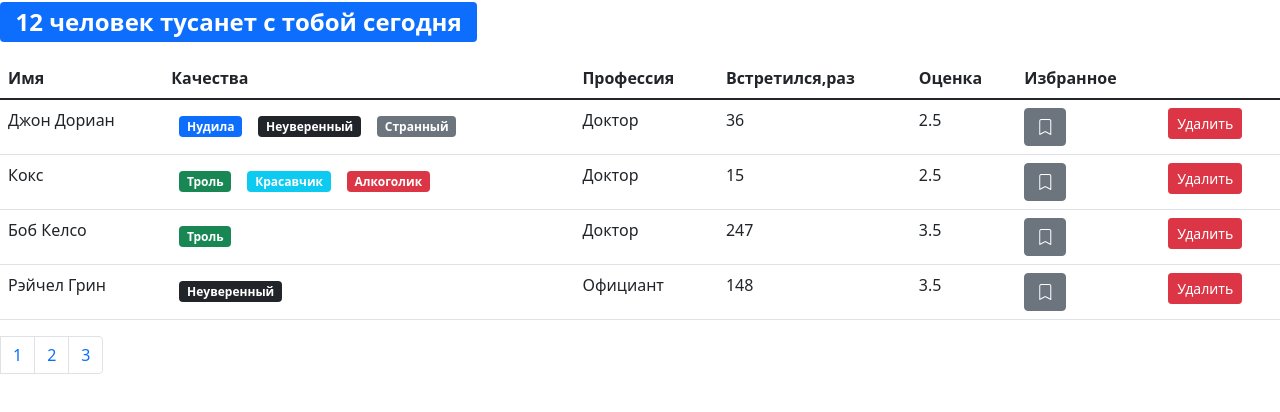
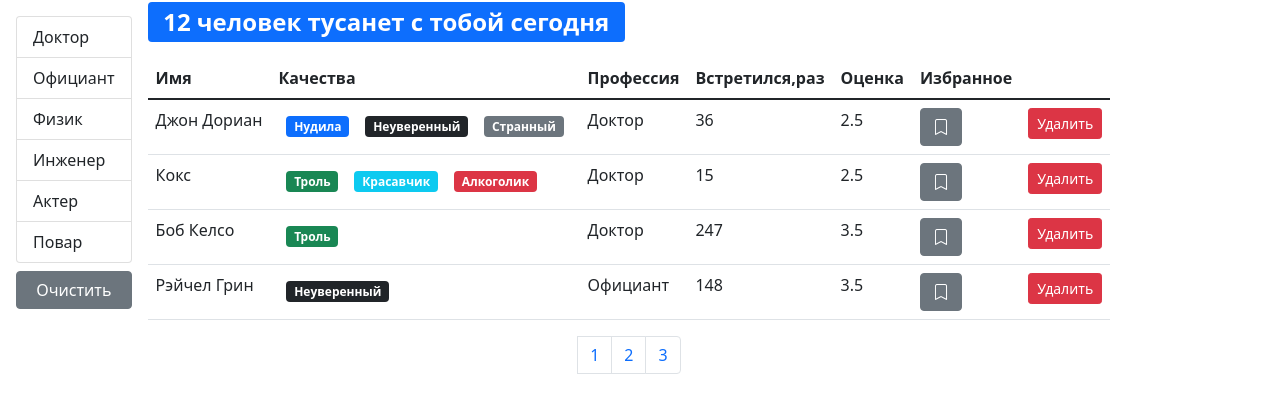
Before and after one commit to AlekseyGurev/fast-company, a React (Create React App) app: page / in a window 1280 px wide. Shown: the top 412 px of the page. Built offline with nearby package versions, Linux system fonts and the light colour scheme.

Commit message:
filtred#1

```diff
--- /dev/null
+++ b/src/API/fake.api/professions.api.js
@@ -0,0 +1,26 @@
+export const professionsObject = {
+    doctor: { _id: "67rdca3eeb7f6fgeed471818", name: "Доктор" },
+    waiter: { _id: "67rdca3eeb7f6fgeed471820", name: "Официант" },
+    physics: { _id: "67rdca3eeb7f6fgeed471814", name: "Физик" },
+    engineer: { _id: "67rdca3eeb7f6fgeed471822", name: "Инженер" },
+    actor: { _id: "67rdca3eeb7f6fgeed471824", name: "Актер" },
+    cook: { _id: "67rdca3eeb7f6fgeed471829", name: "Повар" }
+};
+export const professions = [
+    { _id: "67rdca3eeb7f6fgeed471818", name: "Доктор" },
+    { _id: "67rdca3eeb7f6fgeed471820", name: "Официант" },
+    { _id: "67rdca3eeb7f6fgeed471814", name: "Физик" },
+    { _id: "67rdca3eeb7f6fgeed471822", name: "Инженер" },
+    { _id: "67rdca3eeb7f6fgeed471824", name: "Актер" },
+    { _id: "67rdca3eeb7f6fgeed471829", name: "Повар" }
+];
+const fetchAll = () =>
+    new Promise((resolve) => {
+        window.setTimeout(function() {
+            resolve(professions);
+        }, 2000);
+    });
+
+export default {
+    fetchAll
+};
--- a/src/API/fake.api/user.api.js
+++ b/src/API/fake.api/user.api.js
@@ -1,19 +1,35 @@
-const professions = {
-    doctor: { _id: "67rdca3eeb7f6fgeed471818", name: "Доктор" },
-    waiter: { _id: "67rdca3eeb7f6fgeed471820", name: "Официант" },
-    physics: { _id: "67rdca3eeb7f6fgeed471814", name: "Физик" },
-    engineer: { _id: "67rdca3eeb7f6fgeed471822", name: "Инженер" },
-    actor: { _id: "67rdca3eeb7f6fgeed471824", name: "Актер" },
-    cook: { _id: "67rdca3eeb7f6fgeed471829", name: "Повар" }
-};
+import { professionsObject as professions } from "./professions.api";
 const qualities = {
-    tedious: { _id: "67rdca3eeb7f6fgeed471198", name: "Нудила", color: "primary" },
-    strange: { _id: "67rdca3eeb7f6fgeed471100", name: "Странный", color: "secondary" },
-    buller: { _id: "67rdca3eeb7f6fgeed4711012", name: "Троль", color: "success" },
-    alcoholic: { _id: "67rdca3eeb7f6fgeed471101", name: "Алкоголик", color: "danger" },
-    handsome: { _id: "67rdca3eeb7f6fgeed471102", name: "Красавчик", color: "info" },
-    uncertain: { _id: "67rdca3eeb7f6fgeed471102", name: "Неуверенный", color: "dark" }
-
+    tedious: {
+        _id: "67rdca3eeb7f6fgeed471198",
+        name: "Нудила",
+        color: "primary"
+    },
+    strange: {
+        _id: "67rdca3eeb7f6fgeed471100",
+        name: "Странный",
+        color: "secondary"
+    },
+    buller: {
+        _id: "67rdca3eeb7f6fgeed4711012",
+        name: "Троль",
+        color: "success"
+    },
+    alcoholic: {
+        _id: "67rdca3eeb7f6fgeed471101",
+        name: "Алкоголик",
+        color: "danger"
+    },
+    handsome: {
+        _id: "67rdca3eeb7f6fgeed471102",
+        name: "Красавчик",
+        color: "info"
+    },
+    uncertain: {
+        _id: "67rdca3eeb7f6fgeed471102",
+        name: "Неуверенный",
+        color: "dark"
+    }
 };
 
 const users = [
@@ -114,6 +130,14 @@
         rate: 5
     }
 ];
-export function fetchAll() {
-    return users;
-}
+
+const fetchAll = () =>
+    new Promise((resolve) => {
+        window.setTimeout(function() {
+            resolve(users);
+        }, 2000);
+    });
+
+export default {
+    fetchAll
+};
--- a/src/API/index.js
+++ b/src/API/index.js
@@ -1,5 +1,7 @@
-import * as users from "./fake.api/user.api";
+import users from "./fake.api/user.api";
+import professions from "./fake.api/professions.api";
 const API = {
-    users
+    users,
+    professions
 };
 export default API;
--- a/src/app.jsx
+++ b/src/app.jsx
@@ -1,10 +1,14 @@
-import React, { useState } from "react";
+import React, { useState, useEffect } from "react";
 import Users from "./components/users";
-import SearchStatus from "./components/searchStatus";
 import api from "./API";
 
 const App = () => {
-    const [users, setUsers] = useState(api.users.fetchAll());
+    const [users, setUsers] = useState([]);
+    useEffect(() => {
+        api.users.fetchAll().then((data) => {
+            setUsers(data);
+        }, []);
+    });
 
     const handleDelete = (userId) => {
         setUsers(users.filter((user) => user._id !== userId));
@@ -23,7 +27,6 @@
 
     return (
         <div>
-            <SearchStatus length={users.length} />
             <Users
                 users={users}
                 onDelete={handleDelete}
--- /dev/null
+++ b/src/components/groupList.jsx
@@ -0,0 +1,50 @@
+import React from "react";
+import PropTypes from "prop-types";
+
+const GroupList = ({ onItemSelect, items, valueProperty, contentProperty, selectedItem }) => {
+    const itemObject = (items) => {
+        return (Object.keys(items).map(item =>
+            <li
+                key={items[item][valueProperty]}
+                className={
+                    "list-group-item" +
+                    (items[item] === selectedItem ? " active" : "")}
+                onClick={ () => onItemSelect(items[item])}
+                role="button"
+            >
+                {items[item][contentProperty]}
+            </li>
+        ));
+    };
+    const itemArray = (items) => {
+        return (items.map(item => (
+            <li
+                key={item[valueProperty]}
+                className={
+                    "list-group-item" +
+                    (item === selectedItem ? " active" : "")}
+                onClick={ () => onItemSelect(item)}
+                role="button"
+            >
+                {item[contentProperty]}
+            </li>
+        )));
+    };
+    return (<ul className="list-group">
+        {(typeof items === "object") ? itemObject(items) : itemArray(items)}
+    </ul>);
+};
+
+GroupList.defaultProps = {
+    valueProperty: "_id",
+    contentProperty: "name"
+};
+
+GroupList.propTypes = {
+    items: PropTypes.oneOfType([PropTypes.object, PropTypes.array]),
+    valueProperty: PropTypes.string.isRequired,
+    contentProperty: PropTypes.string.isRequired,
+    onItemSelect: PropTypes.func.isRequired,
+    selectedItem: PropTypes.object
+};
+export default GroupList;
--- a/src/components/users.jsx
+++ b/src/components/users.jsx
@@ -1,23 +1,61 @@
-import React, { useState } from "react";
+import React, { useState, useEffect } from "react";
 import User from "./user";
 import Pagination from "./pagination";
 import { paginate } from "../utils/paginate";
 import PropTypes from "prop-types";
+import GroupList from "./groupList";
+import api from "../API";
+import SearchStatus from "./searchStatus";
 
 const Users = ({ users: allUsers, ...rest }) => {
     let tableClasses = "table";
-    const count = allUsers.length;
     const pageSize = 4;
     const [currentPage, setCurrentPage] = useState(1);
+    const [professions, setProfession] = useState();
+    const [selectedProf, setSelectedProf] = useState();
+    useEffect(() => {
+        api.professions.fetchAll().then((data) => {
+            setProfession(data);
+        });
+    }, []);
+    useEffect(() => {
+        setCurrentPage(1);
+    }, [selectedProf]);
+
     const handlePageCahge = (pageIndex) => {
         setCurrentPage(pageIndex);
     };
+    const handleProfessionSelect = (item) => {
+        setSelectedProf(item);
+    };
+    const filteredUsers = selectedProf
+        ? allUsers.filter((user) => user.profession === selectedProf)
+        : allUsers;
+
+    const count = filteredUsers.length;
     if (count === 0) {
         tableClasses += " d-none";
     }
-    const users = paginate(allUsers, currentPage, pageSize);
+    const users = paginate(filteredUsers, currentPage, pageSize);
+    const clearFilter = () => {
+        setSelectedProf();
+    };
     return (
-        <>
+        <div className="d-flex">
+            {professions && (
+                <div className="d-flex flex-column flex-shrink-0 p-3">
+                    <GroupList
+                        items={professions}
+                        selectedItem = {selectedProf}
+                        onItemSelect={handleProfessionSelect}
+                    />
+                    <button className="btn btn-secondary mt-2"
+                        onClick={clearFilter}
+                    >{" "}Очистить</button>
+                </div>
+            )}
+            <div className="d-flex flex-column">
+                <SearchStatus length={count} />
                 <table className={tableClasses} id="table">
                     <thead>
                         <tr>
@@ -36,15 +74,19 @@
                         ))}
                     </tbody>
                 </table>
+                <div className="d-flex justify-content-center">
                     <Pagination
                         itemsCount={count}
                         pageSize={pageSize}
                         currentPage={currentPage}
                         onPageChange={handlePageCahge}
                     />
-        </>
+                </div>
+            </div>
+        </div>
     );
 };
+
 Users.propTypes = {
     users: PropTypes.array.isRequired
 };
```
Lines whose indentation alone changed are shown as unchanged.
